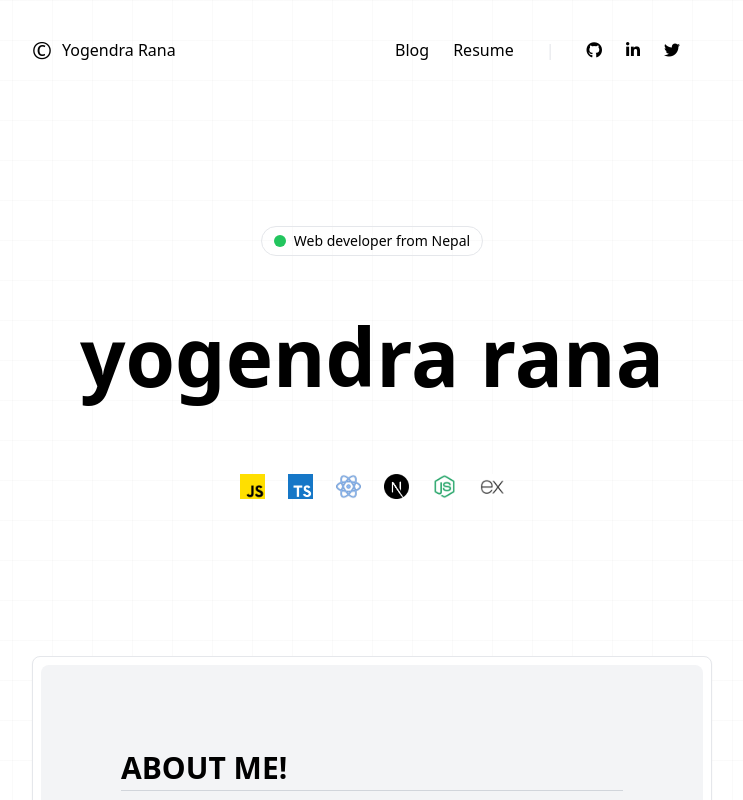
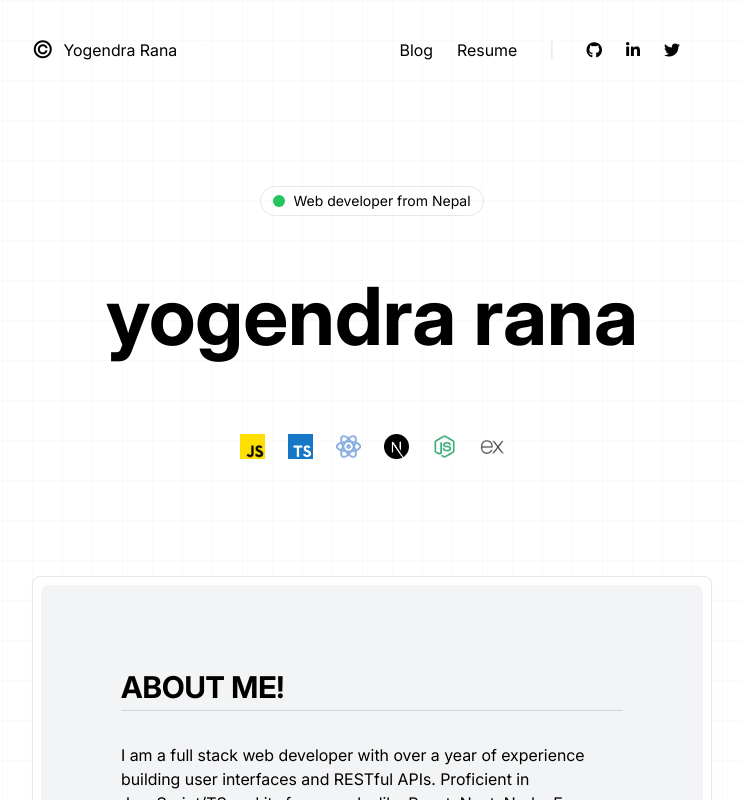
Before and after one commit to yogendrarana/yogendrarana.com, a Next.js app: page / in a window 1280 px wide. Shown: the top 800 px of the page, without its empty margins (268-1011 px from the left). Built offline with nearby package versions, Linux system fonts and the light colour scheme.

Commit message:
Update font

```diff
--- a/src/app/(client)/_components/banner.tsx
+++ b/src/app/(client)/_components/banner.tsx
@@ -18,7 +18,7 @@ const Banner = () => {
     const primary_stack = [...primary_languages, ...primary_frameworks];
 
     return (
-        <div className='h-[80vh] w-full flex flex-col justify-between relative'>
+        <div className='h-[70vh] w-full flex flex-col justify-between relative'>
             <Navbar />
             <div className='flex flex-col flex-1 gap-10 justify-center items-center w-full'>
                 <div className="px-3 py-1 border rounded-full flex items-center gap-2">
--- a/src/app/(client)/layout.tsx
+++ b/src/app/(client)/layout.tsx
@@ -1,13 +1,31 @@
+import "@/styles/globals.css";
+import { cn } from "@/util/cn";
 import type { Metadata } from "next";
+import localFont from "next/font/local";
 import { Analytics } from "@vercel/analytics/react";
+import BackgroundProvider from "@/components/provider/background-provider";
 
-import "@/styles/globals.css";
-import BackgroundProvider from "@/components/provider/background-provider";
 
 export const metadata: Metadata = {
   title: "Yogendra Rana",
   description: "Portfolio website of Yogendra Rana",
 };
+
+const interVariable = localFont({
+  variable: "--font-sans",
+  src: "../../fonts/InterVariable.woff2",
+  weight: "100 900",
+  display: "swap",
+  preload: true,
+});
+
+const geistMonoVariable = localFont({
+  variable: "--font-geist-mono",
+  src: "../../fonts/GeistMonoVF.woff2",
+  weight: "100 900",
+  display: "swap",
+  preload: true,
+});
 
 export default function RootLayout({ children }: Readonly<{ children: React.ReactNode }>) {
   return (
@@ -17,7 +35,13 @@ export default function RootLayout({ children }: Readonly<{ children: React.Reac
         <link rel="icon" type="image/svg+xml" href="./smiley.png" />
         <link rel="stylesheet" href="https://cdnjs.cloudflare.com/ajax/libs/font-awesome/6.5.1/css/all.min.css" />
       </head>
-      <body>
+      <body
+        className={cn(
+          `font-sans ${interVariable.variable} ${geistMonoVariable.variable} antialiased`,
+          "bg-white dark:bg-neutral-900",
+          "selection:bg-neutral-200 dark:selection:bg-neutral-700",
+        )}
+      >
         <main>
           <BackgroundProvider>
             {children}
--- a/src/components/provider/background-provider.tsx
+++ b/src/components/provider/background-provider.tsx
@@ -8,7 +8,7 @@ const BackgroundProvider = ({ children }: { children: React.ReactNode }) => {
                 h-full w-full
                 bg-white
                 bg-[linear-gradient(to_right,#8080800a_1px,transparent_1px),linear-gradient(to_bottom,#8080800a_1px,transparent_1px)]
-                bg-[size:40px_40px]
+                bg-[size:30px_40px]
             "
         >{children}</div>
     )
--- a/src/styles/globals.css
+++ b/src/styles/globals.css
@@ -107,7 +107,7 @@ html {
 }
 
 /* banner */
-.banner {
+/* .banner {
   content: "";
   position: absolute;
   inset: 0;
@@ -121,4 +121,4 @@ html {
       transparent 2px var(--size)) 50% 50% / var(--size) var(--size);
   mask: linear-gradient(180deg, white, transparent);
   z-index: -10;
-}
+} */
--- a/tailwind.config.ts
+++ b/tailwind.config.ts
@@ -1,4 +1,5 @@
 import type { Config } from "tailwindcss"
+import { fontFamily } from "tailwindcss/defaultTheme";
 
 const config = {
   mode: "jit",
@@ -25,6 +26,10 @@ const config = {
         'lg': '1024px',
         'xl': '1280px',
       },
+      fontFamily: {
+        sans: ["var(--font-sans)", ...fontFamily.sans],
+        mono: ["var(--font-geist-mono)", ...fontFamily.mono],
+      },
       keyframes: {
         "accordion-down": {
           from: { height: "0" },
```
Also changed, not shown: src/fonts/GeistMonoVF.woff2 (added), src/fonts/InterVariable.woff2 (added).
